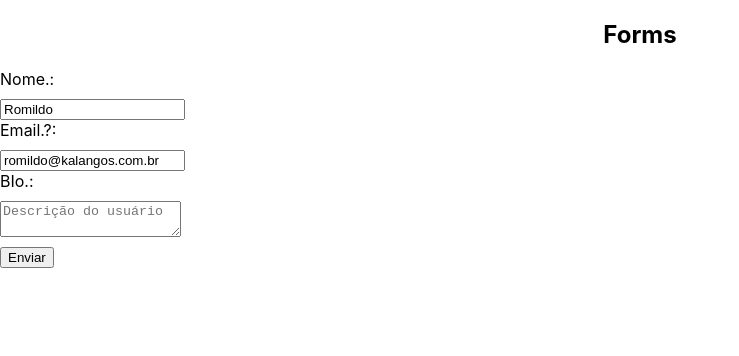
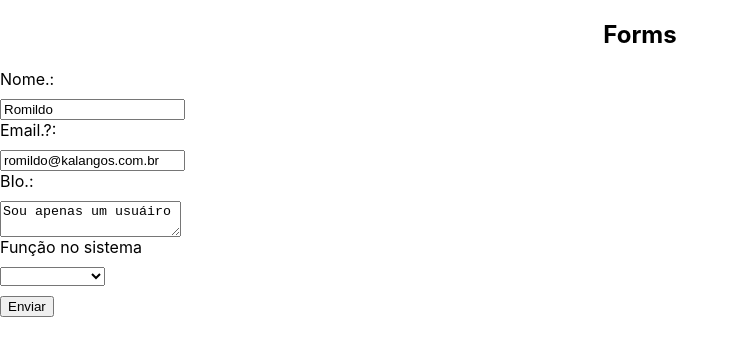
Before and after one commit to romildoalimajr/form-react, a React (Create React App) app: page / in a window 1280 px wide. Shown: the top 356 px of the page, without its empty margins (0-739 px from the left). Built offline with nearby package versions, Linux system fonts and the light colour scheme.

Commit message:
implentando o Input de Select no React.

```diff
--- a/src/App.js
+++ b/src/App.js
@@ -6,7 +6,7 @@ function App() {
   return (
     <div className="App">
       <h2>Forms</h2>
-      <MyForm user={{ name: 'Romildo', email: 'romildo@kalangos.com.br' }} />
+      <MyForm user={{ name: 'Romildo', email: 'romildo@kalangos.com.br', bio: 'Sou apenas um usuáiro', role: "Usuário" }} />
     </div>
   );
 }
--- a/src/components/MyForm.js
+++ b/src/components/MyForm.js
@@ -6,7 +6,8 @@ const MyForm = ({ user }) => {
     // 3 gerenciamento de dados
     const [name, setName] = useState(user ? user.name : '');
     const [email, setEmail] = useState(user ? user.email : '');
-    const [bio, setBio] = useState("");
+    const [bio, setBio] = useState(user ? user.bio : '');
+    const [role, setRole] = useState(user ? user.role: '');
 
     const handleName = (e) => {
         setName(e.target.value);
@@ -18,13 +19,14 @@ const MyForm = ({ user }) => {
     const handleSubmit = (event) => {
         event.preventDefault();
         console.log("Enviando o formulário");
-        console.log(name, email, bio);
+        console.log(name, email, bio, role);
 
         {/** 7 limpando formulario */ }
 
         setName("");
         setEmail('');
         setBio("");
+        setRole('');
     }
 
     return (
@@ -65,6 +67,16 @@ const MyForm = ({ user }) => {
 
                     </textarea>
                 </label>
+                {/** 9 - Select */}
+                <label>
+                    <span>Função no sistema</span>
+                    <select name="role" onChange={(e) => setRole(e.target.value)} value={role}>
+                        <option value=""></option>
+                        <option value="user">Usuário</option>
+                        <option value="editor">Editor</option>
+                        <option value="admin">Administrador</option>
+                    </select>
+                </label>
                 <div>
                     <input type="submit" value="Enviar" />
                 </div>
```
